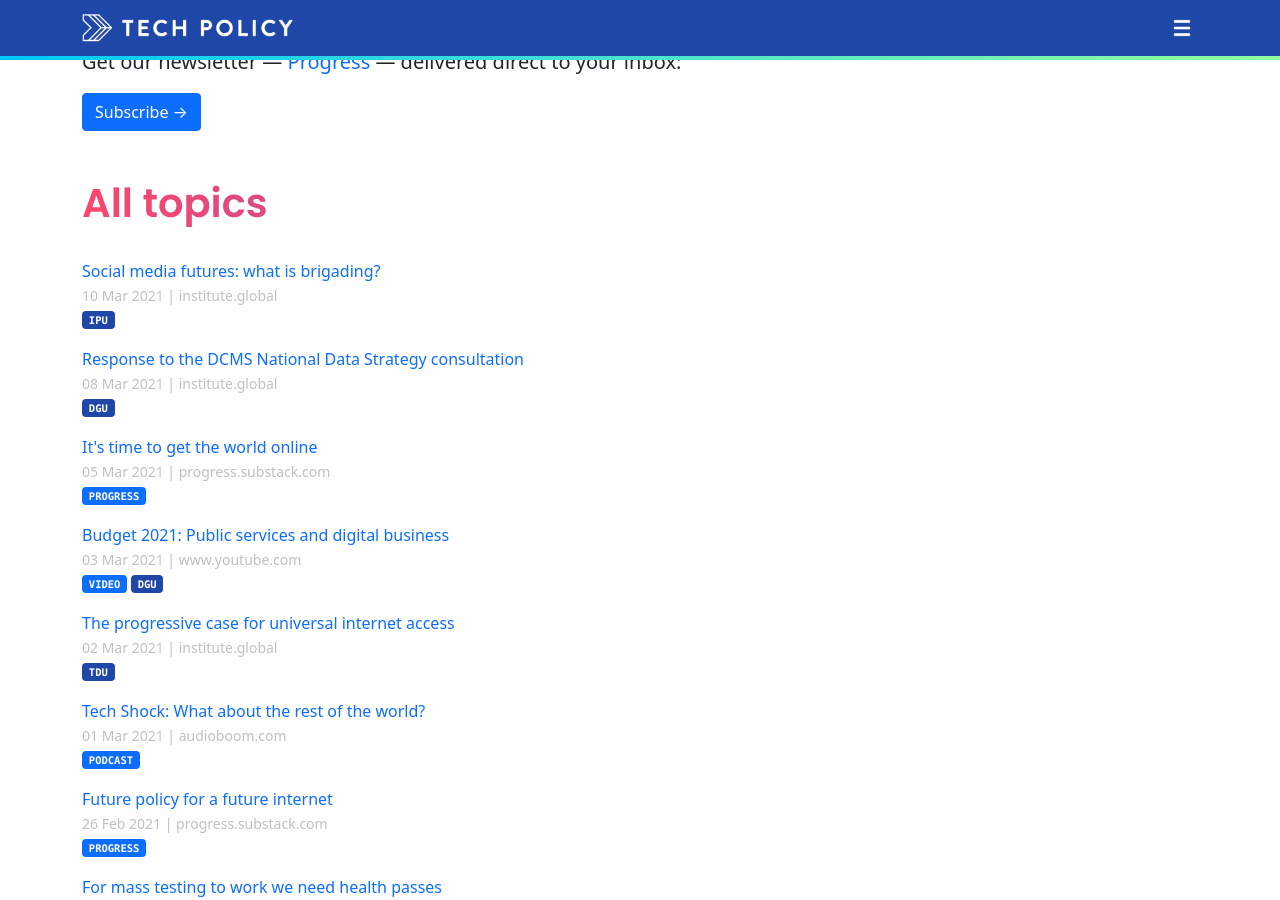
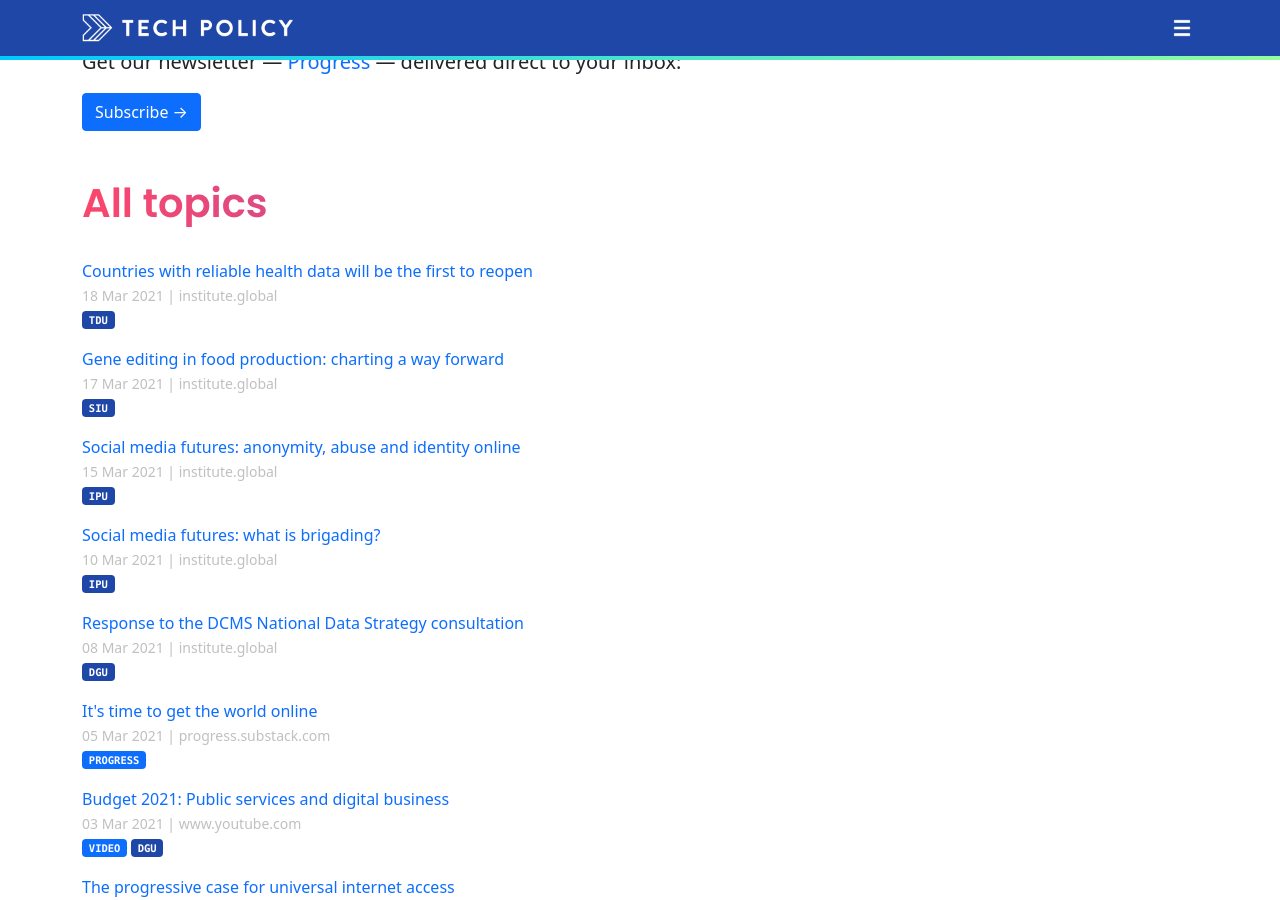
Before and after one commit to techpolicyio/techpolicyio.github.io, a Jekyll site: the page built from pages/home.md, in a window 1280 px wide and 900 px high, scrolled down 468 px. Built offline with Jekyll 4.4.1, drawn with Linux system fonts in a browser that asks for light colours.

Commit message:
Update links.yml

```diff
--- a/_data/links.yml
+++ b/_data/links.yml
@@ -687,3 +687,15 @@
   url: https://institute.global/policy/social-media-futures-what-brigading
   date: 2021-03-10
   unit: ipu
+- title: "Social media futures: anonymity, abuse and identity online"
+  url: https://institute.global/policy/social-media-futures-anonymity-abuse-and-identity-online
+  date: 2021-03-15
+  unit: ipu
+- title: "Gene editing in food production: charting a way forward"
+  url: https://institute.global/policy/gene-editing-food-production-charting-way-forward
+  date: 2021-03-17
+  unit: siu
+- title: "Countries with reliable health data will be the first to reopen"
+  url: https://institute.global/policy/countries-reliable-health-data-will-be-first-reopen-world
+  date: 2021-03-18
+  unit: tdu
```
